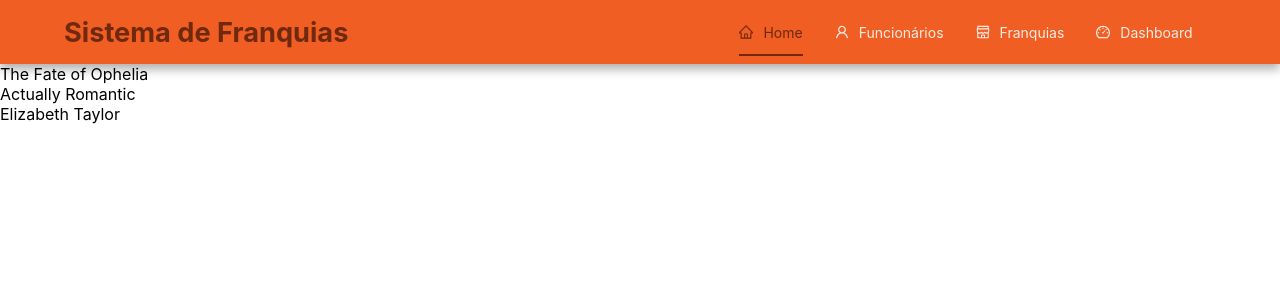
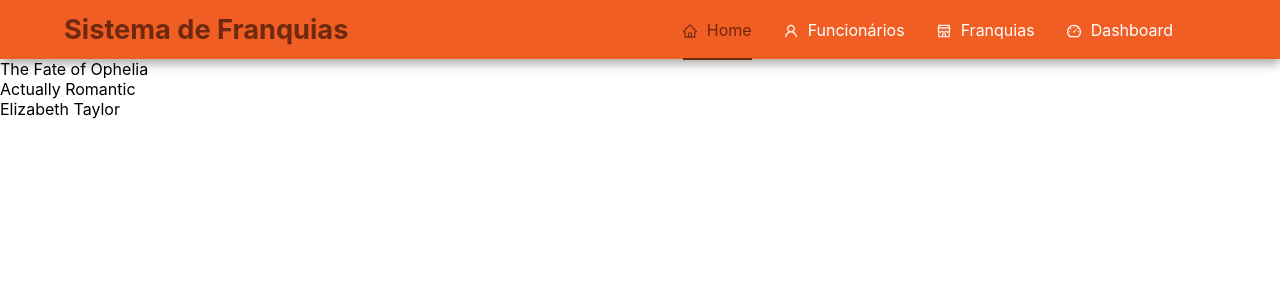
Before and after one commit to gabgon08/projeto-franquias, a Next.js app: page / in a window 1280 px wide. Shown: the top 300 px of the page. Built offline with nearby package versions, Linux system fonts and the light colour scheme.

Commit message:
style: update franquias

```diff
--- a/src/app/globals.css
+++ b/src/app/globals.css
@@ -5,7 +5,6 @@
   font-family: -apple-system, BlinkMacSystemFont, 'Segoe UI', Roboto, 'Helvetica Neue', Arial,
     'Noto Sans', sans-serif, 'Apple Color Emoji', 'Segoe UI Emoji', 'Segoe UI Symbol',
     'Noto Color Emoji';
-
 }
 
 .ant-typography {
--- a/src/components/Header.module.css
+++ b/src/components/Header.module.css
@@ -16,7 +16,6 @@
     display: flex;
     align-items: center;
     justify-content: space-between;
-    height: 64px;
 }
 
 .logo {
@@ -28,7 +27,7 @@
 }
 
 .logo:hover {
-    opacity: 0.8;
+    opacity: 0.6;
     text-decoration: none;
 }
 
@@ -45,9 +44,10 @@
     background: transparent !important;
     flex: 1;
     justify-content: center;
-    max-width: 500px;
+    max-width: 50%;
+    line-height: 60px;
+    font-size: 1rem;
 }
-
 
 /* Evitar flash nos links */
 .menu a {
--- a/src/theme/index.jsx
+++ b/src/theme/index.jsx
@@ -1,6 +1,6 @@
 import React from 'react'
 import { ConfigProvider } from 'antd'
-import { volcano } from '@ant-design/colors'
+import { lime } from '@ant-design/colors'
 
 const MainTheme = ({ children }) => {
   const primaryColorCode = '#35725f'
@@ -37,17 +37,19 @@ export default MainTheme
 export const HeaderTheme = ({ children }) => {
   const primaryColorCode = '#6e290f'
   const textColor = '#ffffffff'
+  const menuItemHoverBgColor = '#c94f1c'
 
   return (
     <ConfigProvider
       theme={{
         token: {
           colorPrimary: primaryColorCode,
-          colorTextBase: textColor
         },
         components: {
           Menu: {
-            // activeBarHeight: 2
+            horizontalItemHoverBg: menuItemHoverBgColor,
+            itemColor: textColor,
+            itemHoverColor: textColor,
           }
         }
       }}
```
Also changed, not shown: 1 other file (tests, documents, lock files or other folders).
